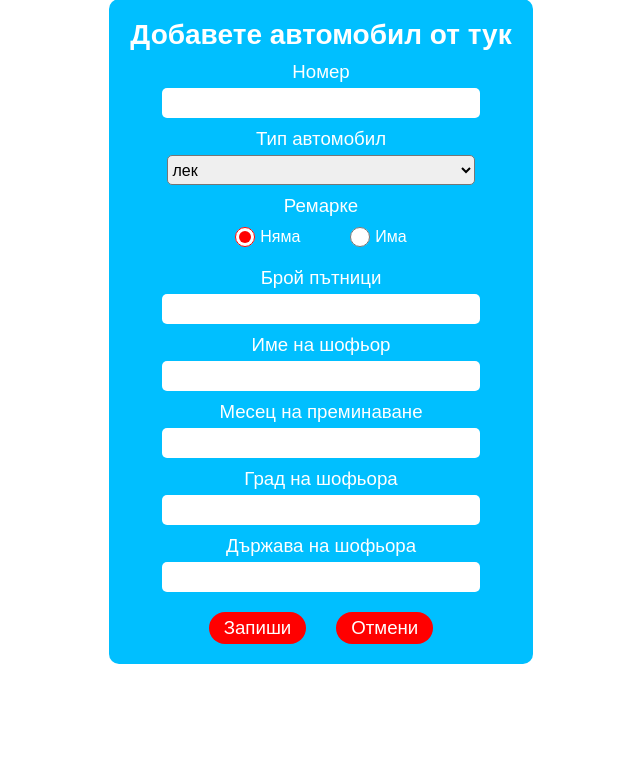
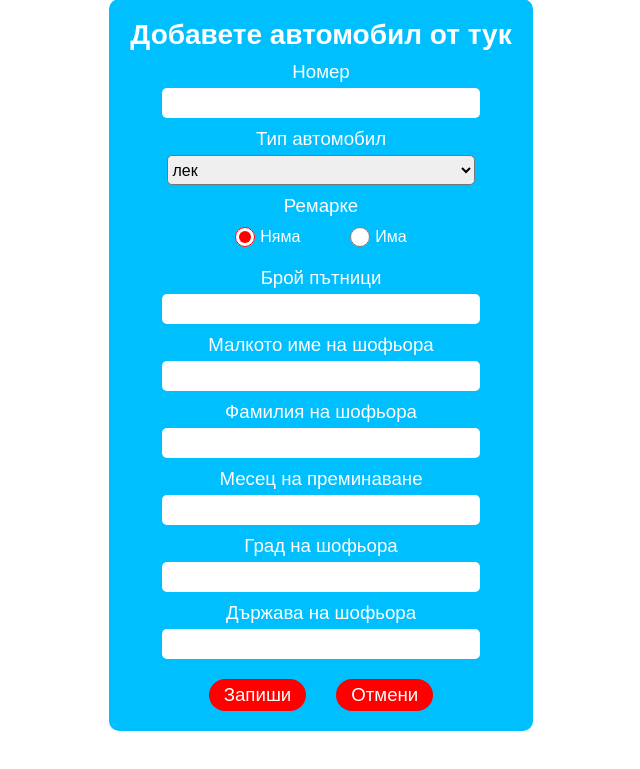
Before and after one commit to Qsen02/WWW-programing, a PHP site: page /WWW/add_automobile.php in a window 1280 px wide. Shown: the part 31-800 px from the top of the page, without its empty margins (319-959 px from the left). Run offline with PHP 8.4, Linux system fonts and the light colour scheme.

Commit message:
Implemented create functionallity

```diff
--- a/Crossed automobiles/add_automobile/add_automobile.css
+++ b/Crossed automobiles/add_automobile/add_automobile.css
@@ -90,11 +90,16 @@ a{
 }
 
 .buttons button{
-    background-color: transparent;
+    background-color: red;
+    padding: 5px 15px 5px 15px;
     color: white;
     border:none;
     font-size: 14pt;
+    border-radius: 20px;
     cursor: pointer;
+}
+.buttons button:hover{
+    background-color: rgb(203, 38, 38);
 }
 
 @media(max-width:620px){
--- a/Crossed automobiles/add_automobile/add_automobile.php
+++ b/Crossed automobiles/add_automobile/add_automobile.php
@@ -38,28 +38,30 @@
         </p>
         <p class="input">
             <label>Брой пътници</label>
-            <input type="number" name="number" required>
+            <input type="number" name="passengers" required>
         </p>
         <p class="input">
-            <label>Име на шофьор</label>
-            <input type="text" name="number" required>
+            <label>Малкото име на шофьора</label>
+            <input type="text" name="firstname" required>
+        </p>
+        <p class="input">
+            <label>Фамилия на шофьора</label>
+            <input type="text" name="lastname" required>
         </p>
         <p class="input">
             <label>Месец на преминаване</label>
-            <input type="number" name="number" required min="1" max="12">
+            <input type="number" name="month" required min="1" max="12">
         </p>
         <p class="input">
             <label>Град на шофьора</label>
-            <input type="text" name="number" required>
+            <input type="text" name="city" required>
         </p>
         <p class="input">
             <label>Държава на шофьора</label>
-            <input type="text" name="number" required>
+            <input type="text" name="country" required>
         </p>
         <div class="buttons">
-            <a href="../automobile_list/automobile_list.php">
             <button type="submit">Запиши</button>
-            </a>
             <a href="../automobile_list/automobile_list.php">
                 Отмени
             </a>
--- a/Crossed automobiles/automobile_list/automobile_list.php
+++ b/Crossed automobiles/automobile_list/automobile_list.php
@@ -79,6 +79,7 @@
                             </div>";
                     echo "</article>";
                 }
+                mysqli_close($dbConnection);
     } ?>
         </section>
     </section>
--- a/Crossed automobiles/driver_info/driver_info.php
+++ b/Crossed automobiles/driver_info/driver_info.php
@@ -19,6 +19,7 @@
             echo "<h2>Информация за шофьор {$info["firstname"]} {$info["lastname"]}</h2>";
             echo "<p>Град: {$info["city"]}</p>";
             echo "<p>Държава: {$info["country"]}</p>";
+            mysqli_close($dbConnection);
         ?>
         <a href="../automobile_list/automobile_list.php">Назад</a>
     </section>
```
Also changed, not shown: Crossed automobiles/add_automobile/add.php (added, +28 -0 lines). Lines whose indentation alone changed are shown as unchanged.
